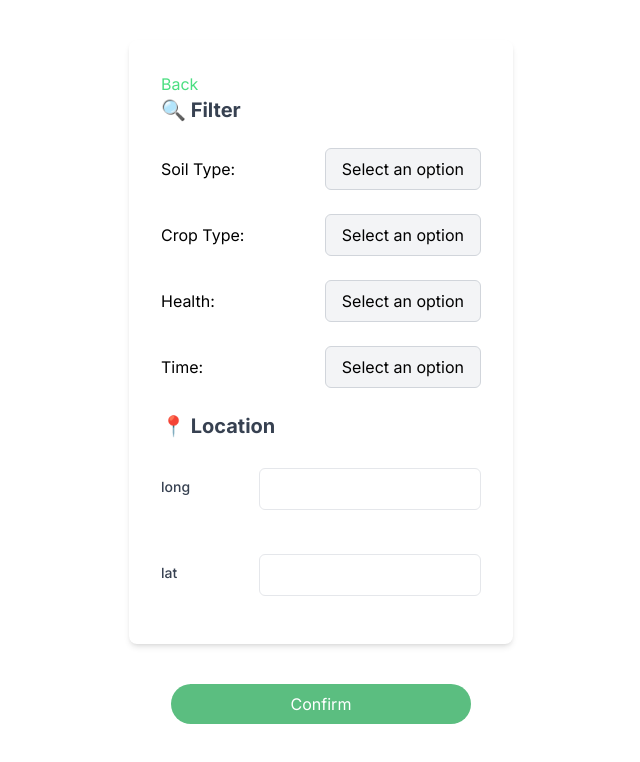
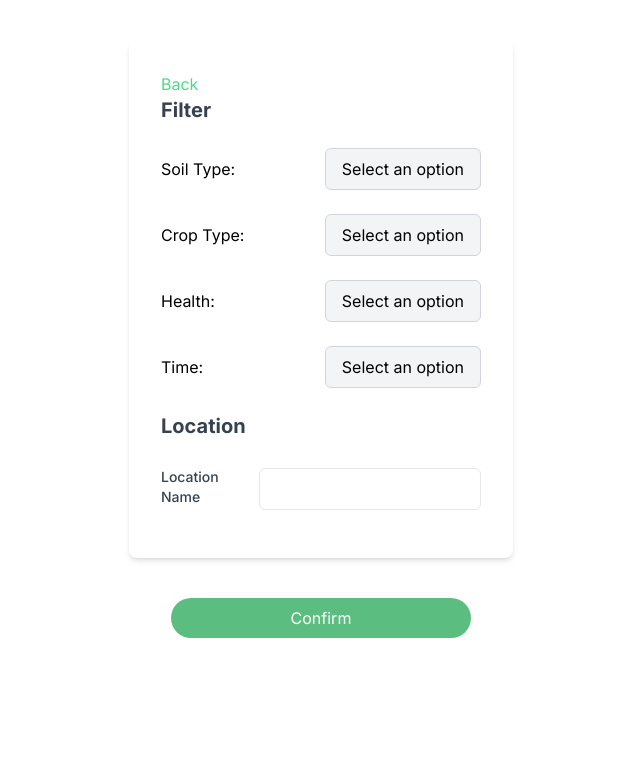
Before and after one commit to HongxinZhou/soft3888_test, a Next.js app: page /search in a window 1280 px wide. Shown: the top 762 px of the page, without its empty margins (319-959 px from the left). Built offline with nearby package versions, Linux system fonts and the light colour scheme.

Commit message:
change location search function

```diff
--- a/package.json
+++ b/package.json
@@ -25,6 +25,7 @@
     "@types/react": "18.2.20",
     "@types/react-dom": "18.2.7",
     "autoprefixer": "10.4.14",
+    "axios": "^1.5.0",
     "class-variance-authority": "^0.7.0",
     "eslint": "8.46.0",
     "eslint-config-next": "13.4.13",
--- a/src/app/search/page.tsx
+++ b/src/app/search/page.tsx
@@ -1,5 +1,5 @@
 "use client";
-
+import axios from "axios";
 import { Button } from "@/components/common/Button";
 import { useEffect, useState } from "react";
 // import ComboBoxWithLabel from "@/components/common/ComboBoxWithLabel";
@@ -23,6 +23,11 @@ export default function Page() {
     { value: "option3", label: "Option 3" },
   ];
 
+  const [searchLocation, setSearchLocation] = useState<string>("");
+  const [suggestedLocations, setSuggestedLocations] = useState<any[]>([]);
+
+  const MAPBOX_ACCESS_TOKEN = "pk.eyJ1IjoieWNoZTMzNDAiLCJhIjoiY2xsdzJrYzhsMW1lcTNrczJ0c3RtNGk2MyJ9.VQ36wZakYJmHuptA8BHkLQ";
+
   useEffect(() => {
     const interval = setInterval(() => {
       setCount(0);
@@ -44,6 +49,34 @@ export default function Page() {
       locationLat,
     );
   }, [count]);
+
+  const fetchLocations = async (query: string) => {
+    const url = `https://api.mapbox.com/geocoding/v5/mapbox.places/${encodeURIComponent(
+      query
+    )}.json?access_token=${MAPBOX_ACCESS_TOKEN}`;
+    try {
+      const response = await axios.get(url);
+      setSuggestedLocations(response.data.features);
+    } catch (error) {
+      console.error("An error occurred:", error);
+    }
+  };
+
+  const handleLocationChange = (e: React.ChangeEvent<HTMLInputElement>) => {
+    const query = e.target.value;
+    setSearchLocation(query);
+    if (query) {
+      fetchLocations(query);
+    } else {
+      setSuggestedLocations([]);
+    }
+  };
+
+  const handleSelectLocation = (place_name: string) => {
+    setSearchLocation(place_name);
+    setSuggestedLocations([]);
+  };
+
   return (
     <div className="min-h-[25rem] w-full flex flex-col items-center gap-10 p-10 bg-white">
       <div className="p-8 bg-white shadow-md rounded-lg w-96">
@@ -55,7 +88,7 @@ export default function Page() {
         </button>
         <br />
         <label className="block text-xl font-bold text-gray-700 w-36">
-          🔍 Filter
+          Filter
         </label>
 
         <br />
@@ -92,26 +125,27 @@ export default function Page() {
         </div>
         <br />
         <label className="block text-xl font-bold text-gray-700 w-36">
-          📍 Location
+          Location
         </label>
         <br />
         <div className={inputContainer}>
-          <label className={inputFont}>long</label>
+          <label className={inputFont}>Location Name</ label>
           <input
             type="text"
-            onChange={(e) => setLocationLong(String(e.target.value))}
+            value={searchLocation}
+            onChange={handleLocationChange}
             className={inputClassName}
-          />
-        </div>
-        <br />
-        <div className={inputContainer}>
-          <label className={inputFont}> lat</label>
-          <input
-            type="text"
-            id="location_lat"
-            onChange={(e) => setLocationLat(String(e.target.value))}
-            className={inputClassName}
-          />
+        />
+          <ul>
+            {suggestedLocations.map((location) => (
+              <li
+                key={location.id}
+                onClick={() => handleSelectLocation(location.place_name)}
+              >
+                {location.place_name}
+              </li>
+            ))}
+          </ul>
         </div>
       </div>
       <Button
```
Also changed, not shown: 2 other files (tests, documents, lock files or other folders).
